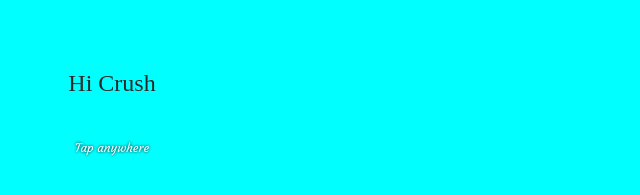
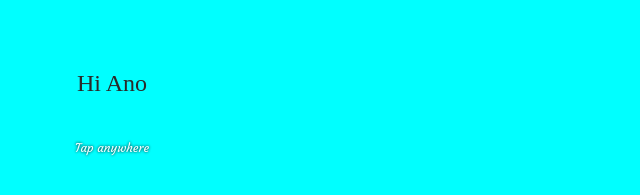
Before and after one commit to khnnn/khnnn.github.io, a plain HTML site: page index.html in a window 1280 px wide. Both pictures are taken after a click on the element 640 px from the left and 400 px from the top of the page. Shown: the part 317-512 px from the top of the page, 528-1168 px from the left. Drawn offline with Linux system fonts and the light colour scheme; a web font is replaced by a local one.

Commit message:
Update index.html

```diff
--- a/index.html
+++ b/index.html
@@ -19,7 +19,7 @@
             <div class="bg circ" id="bg3"></div>
             <div class="bg circ" id="bg4"></div>
             <p class="text">Tap me</p>
-            <p class="text hide">Hi Crush<small>Tap anywhere</small></p>
+            <p class="text hide">Hi Ano<small>Tap anywhere</small></p>
             <p class="text hide">You are my favorite person!<small>Tap anywhere</small></p>
             <p class="text hide">Have a nice day! stay safe<small>Tap again to refresh</small></p>
         </div>
```
